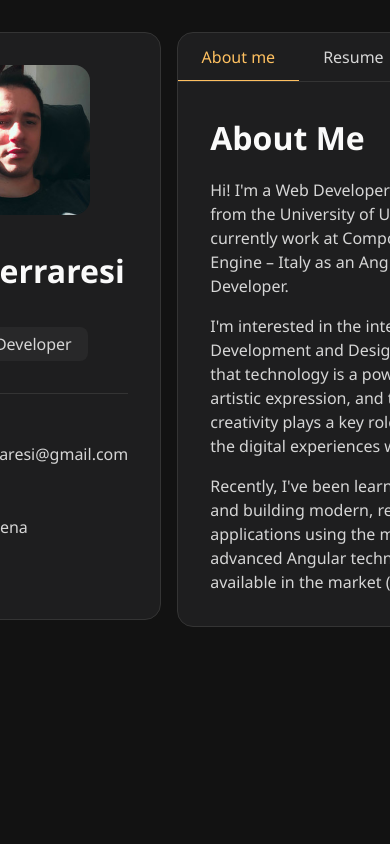
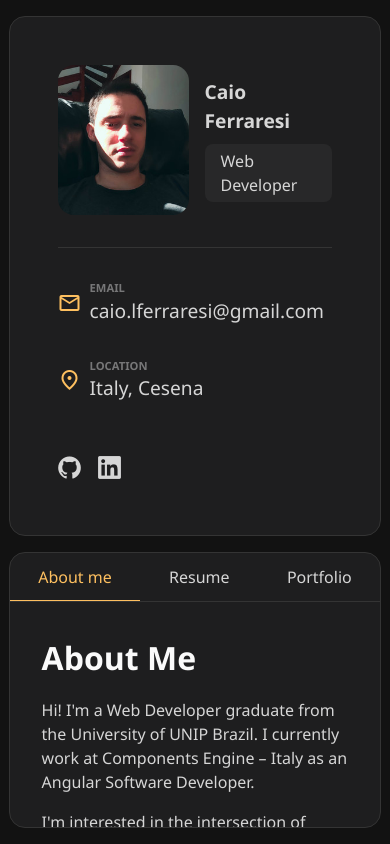
Before and after one commit to caiolf/caiolf.github.io, an Angular app: page / in a window 390 px wide. Built offline with nearby package versions, Linux system fonts and the light colour scheme.

Commit message:
feat: social-links

```diff
--- a/src/app/app.scss
+++ b/src/app/app.scss
@@ -46,3 +46,12 @@
     }
   }
 }
+
+@media screen and (max-width: 768px) {
+  :host {
+    padding: 1rem;
+    main {
+      flex-direction: column;
+    }
+  }
+}
--- a/src/app/components/personal-card/personal-card.html
+++ b/src/app/components/personal-card/personal-card.html
@@ -1,9 +1,13 @@
-<div class="photo">
-  <img src="assets/images/caio2.jpg" alt="Profile Picture" />
-</div>
-<h1 class="name">{{ me.name }}</h1>
-<p class="title">{{ me.title }}</p>
-<div class="data">
+<section class="photo-name">
+  <div class="photo">
+    <img src="assets/images/caio2.jpg" alt="Profile Picture" />
+  </div>
+  <div class="name-container">
+    <h1 class="name">{{ me.name }}</h1>
+    <p class="title">{{ me.title }}</p>
+  </div>
+</section>
+<section class="data">
   @for (item of dataItems; track item) {
   <div class="data-item">
     <span class="material-symbols-outlined">{{ item.icon }}</span>
@@ -13,15 +17,16 @@
     </div>
   </div>
   }
-</div>
-<div class="social-links">
-  <a href="#" class="social-link" target="_blank" rel="noopener noreferrer">
-    <i class="icon"></i>
+</section>
+<section class="social-links">
+  @for (link of socialLinks; track link) {
+  <a
+    href="{{ link.url }}"
+    class="social-link"
+    target="_blank"
+    rel="noopener noreferrer"
+  >
+    <i class="{{ link.icon }}"></i>
   </a>
-  <a href="#" class="social-link" target="_blank" rel="noopener noreferrer">
-    <i class="icon"></i>
-  </a>
-  <a href="#" class="social-link" target="_blank" rel="noopener noreferrer">
-    <i class="icon"></i>
-  </a>
-</div>
+  }
+</section>
--- a/src/app/components/personal-card/personal-card.scss
+++ b/src/app/components/personal-card/personal-card.scss
@@ -7,6 +7,11 @@
   justify-content: start;
   align-items: center;
   gap: 2rem;
+  section.photo-name {
+    display: flex;
+    flex-direction: column;
+    align-items: center;
+    gap: 1rem;
     .photo {
       width: 150px;
       height: 150px;
@@ -19,12 +24,25 @@
         object-fit: cover;
       }
     }
+    .name-container {
+      display: flex;
+      flex-direction: column;
+      align-items: center;
+      gap: 0.5rem;
+      .name {
+        font-size: 1.5rem;
+        font-weight: bold;
+        color: $text-color;
+      }
       .title {
         background-color: $secondary-color;
         border-radius: 0.5rem;
         padding: 0.3rem 1rem;
       }
-  .data {
+    }
+  }
+
+  section.data {
     border-top: $border;
     padding-top: 2rem;
     display: flex;
@@ -49,7 +67,7 @@
       }
     }
   }
-  .social-links {
+  section.social-links {
     display: flex;
     gap: 1rem;
     margin-top: 1rem;
@@ -57,6 +75,9 @@
       color: $primary-color;
       font-size: 1.5rem;
       transition: color $transition;
+      i {
+        color: $text-color;
+      }
       &:hover {
         color: darken($primary-color, 10%);
       }
@@ -67,3 +88,35 @@
 .material-symbols-outlined {
   color: $accent;
 }
+
+@media screen and (max-width: 768px) {
+  :host {
+    padding: 1rem;
+    align-items: start;
+    width: 100%;
+    section {
+      width: 100%;
+    }
+    section.photo-name {
+      flex-direction: row;
+      .name-container {
+        display: flex;
+        flex-direction: column;
+        align-items: center;
+        .name {
+          font-size: 1.2rem;
+        }
+      }
+    }
+    section.data {
+      .data-item {
+        .label {
+          font-size: 1.2rem;
+        }
+        .value {
+          font-size: 1.2rem;
+        }
+      }
+    }
+  }
+}
--- a/src/app/components/personal-card/personal-card.ts
+++ b/src/app/components/personal-card/personal-card.ts
@@ -14,6 +14,10 @@ interface DataItem {
   icon: string;
   label: string;
   value: string;
+}
+interface SocialLink {
+  icon: string;
+  url: string;
 }
 
 @Component({
@@ -46,4 +50,15 @@ export class PersonalCard {
       value: `${this.location.city}, ${this.location.country}`,
     },
   ];
+
+  socialLinks: SocialLink[] = [
+    {
+      icon: "devicon-github-original",
+      url: "https://github.com/caiolf",
+    },
+    {
+      icon: "devicon-linkedin-plain",
+      url: "https://www.linkedin.com/in/caiolf/",
+    },
+  ];
 }
--- a/src/index.html
+++ b/src/index.html
@@ -10,6 +10,11 @@
       href="https://fonts.googleapis.com/css2?family=Material+Symbols+Outlined:wght@100"
       rel="stylesheet"
     />
+    <link
+      rel="stylesheet"
+      type="text/css"
+      href="https://cdn.jsdelivr.net/gh/devicons/devicon@latest/devicon.min.css"
+    />
   </head>
   <body>
     <app-root></app-root>
```
Lines whose indentation alone changed are shown as unchanged.
